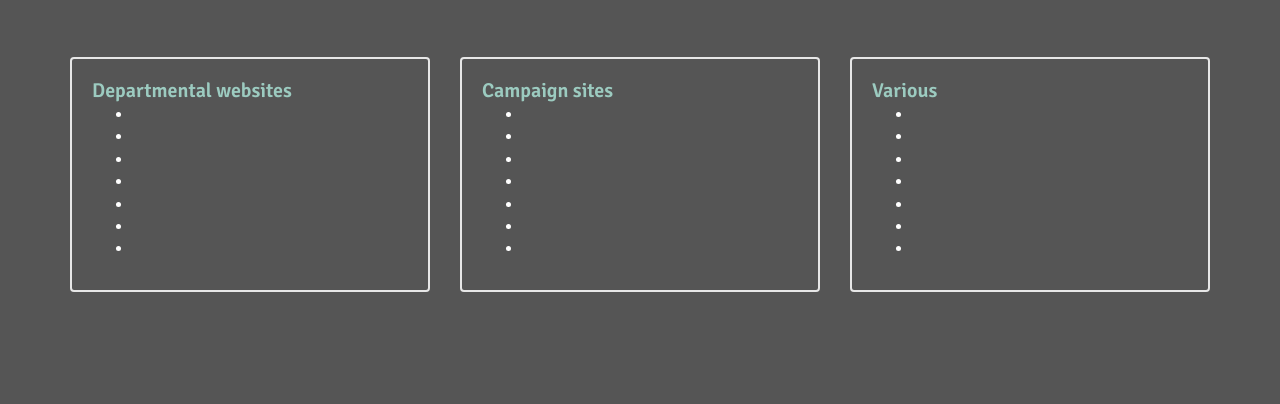
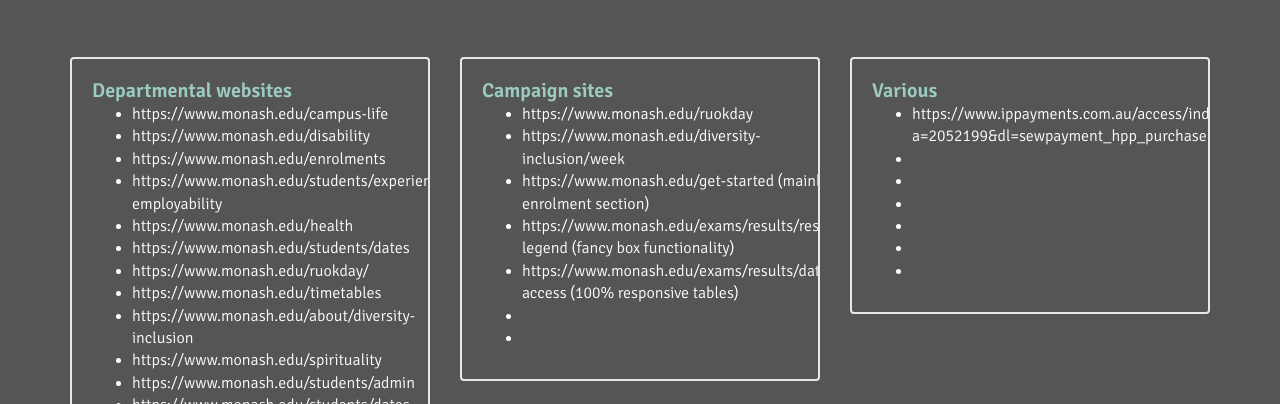
Before and after one commit to karen-lake/development, a plain HTML site: page index.html in a window 1280 px wide. Shown: the part 699-1103 px from the top of the page. Drawn offline with Linux system fonts and the light colour scheme; some packages are replaced by stand-ins of ours; a script that the page names is missing.

Commit message:
Update index.html
xx

```diff
--- a/index.html
+++ b/index.html
@@ -108,13 +108,19 @@
 		                	<div class="development-box-text">
 		                		<h3>Departmental websites</h3>
 		                		<ul>
-									<li></li>
-									<li></li>
-									<li></li>
-									<li></li>
-									<li></li>
-									<li></li>
-									<li></li>
+									<li>https://www.monash.edu/campus-life</li>
+									<li>https://www.monash.edu/disability</li>
+									<li>https://www.monash.edu/enrolments</li>
+									<li>https://www.monash.edu/students/experiences-employability</li>
+									<li>https://www.monash.edu/health</li>
+									<li>https://www.monash.edu/students/dates</li>
+									<li>https://www.monash.edu/ruokday/</li>
+									<li>https://www.monash.edu/timetables </li>
+									<li>https://www.monash.edu/about/diversity-inclusion</li>
+									<li>https://www.monash.edu/spirituality</li>
+									<li>https://www.monash.edu/students/admin</li>
+									<li>https://www.monash.edu/students/dates</li>
+									<li>https://www.monash.edu/students/future-work</li>
 								</ul>
 							</div>
 						</div>
@@ -126,11 +132,11 @@
 		                	<div class="development-box-text">
 		                		<h3>Campaign sites</h3>
 		                		<ul>
-									<li></li>
-									<li></li>
-									<li></li>
-									<li></li>
-									<li></li>
+									<li>https://www.monash.edu/ruokday</li>
+									<li>https://www.monash.edu/diversity-inclusion/week</li>
+									<li>https://www.monash.edu/get-started (mainly enrolment section)</li>
+									<li>https://www.monash.edu/exams/results/results-legend (fancy box functionality)</li>
+									<li>https://www.monash.edu/exams/results/dates-access (100% responsive tables)</li>
 									<li></li>
 									<li></li>
 								</ul>
@@ -144,7 +150,7 @@
 		                	<div class="development-box-text">
 		                		<h3>Various</h3>
 		                		<ul>
-									<li></li>
+									<li>https://www.ippayments.com.au/access/index.aspx?a=2052199&dl=sewpayment_hpp_purchase </li>
 									<li></li>
 									<li></li>
 									<li></li>
```
